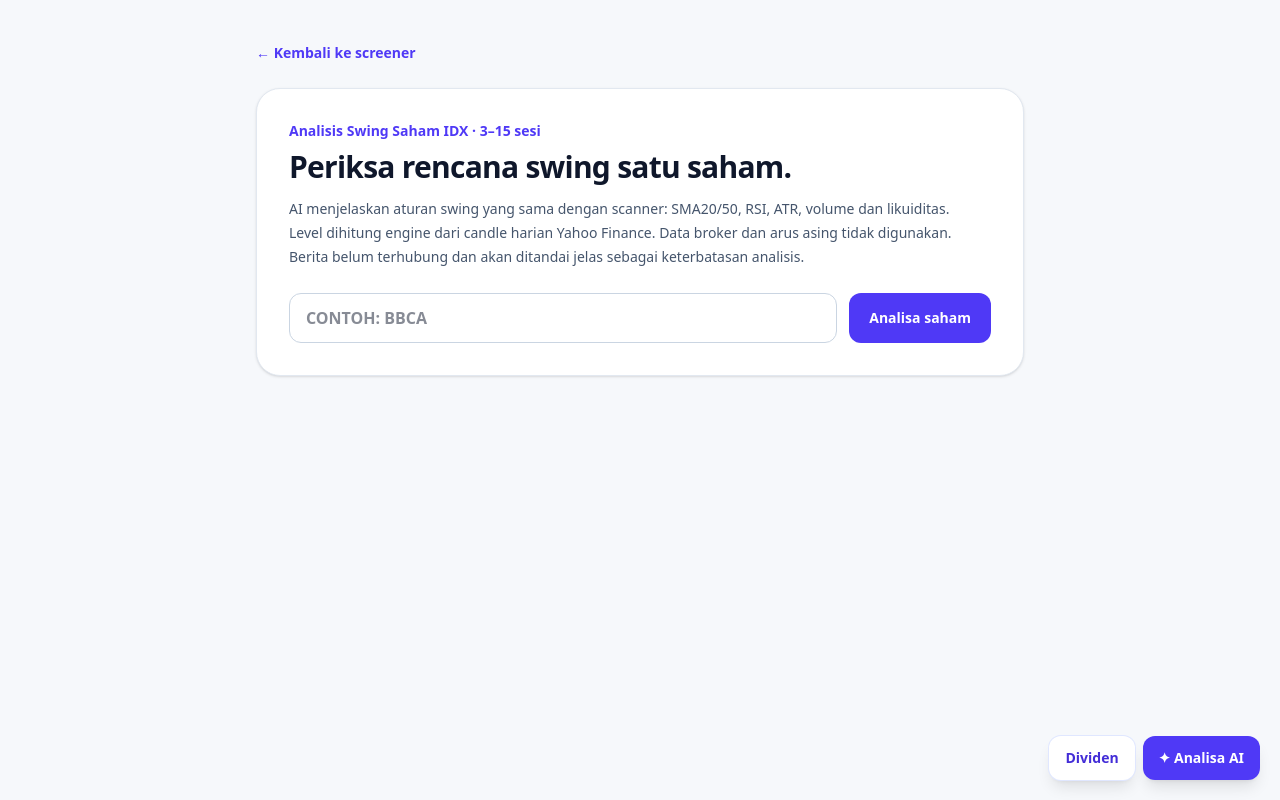
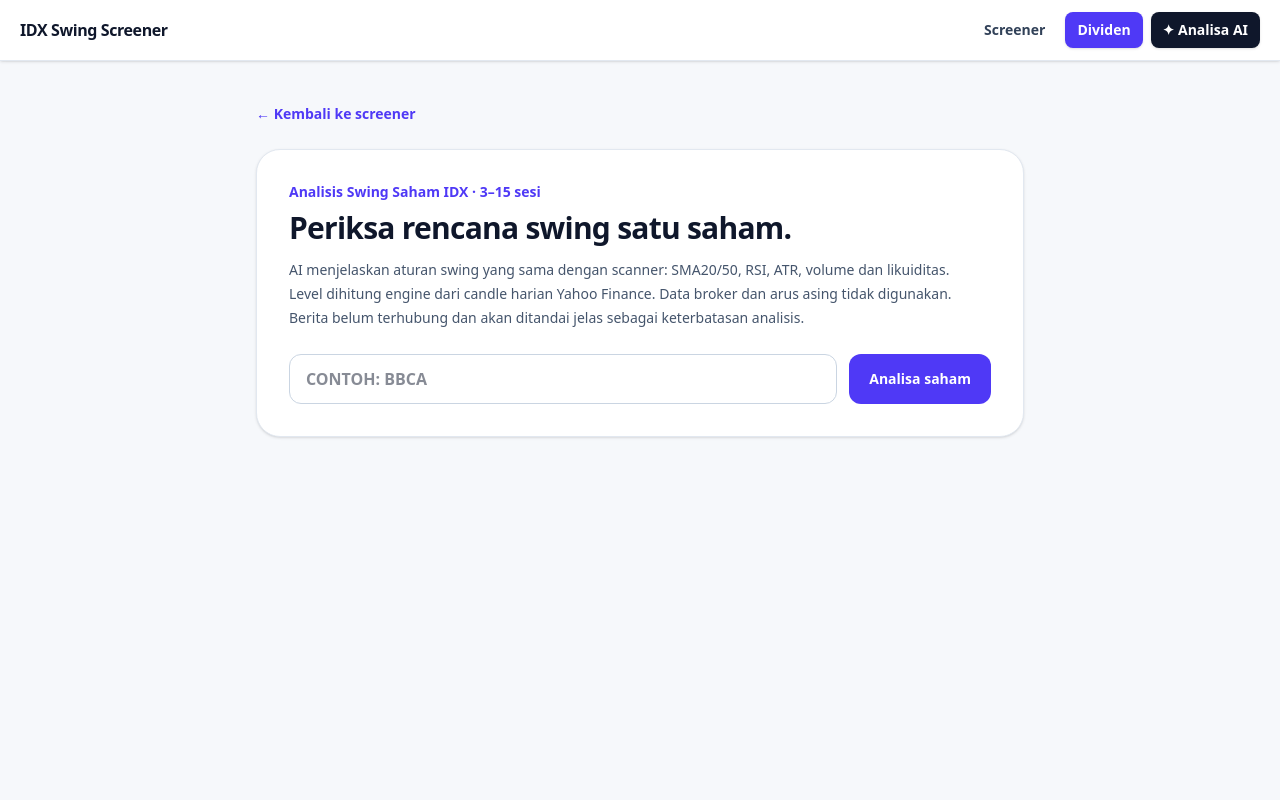
Before and after one commit to adhitstrife/IHSG-screener-swing, a Next.js app: page /analysis in a window 1280 px wide. Shown: the top 800 px of the page. Built offline with nearby package versions, Linux system fonts and the light colour scheme.

Commit message:
Add persistent navigation and dividend setup guidance

```diff
--- a/src/app/api/dividends/route.ts
+++ b/src/app/api/dividends/route.ts
@@ -1,11 +1,21 @@
 import { NextResponse } from "next/server";
-import { getDividendPage } from "@/lib/dividend-storage";
+import { getDividendPage, isDividendStorageConfigured } from "@/lib/dividend-storage";
 
 export const runtime = "nodejs";
 export const maxDuration = 30;
 
 export async function GET(request: Request) {
   try {
+    if (!isDividendStorageConfigured()) {
+      return NextResponse.json(
+        {
+          error:
+            "Kalender dividen sedang disiapkan. Silakan coba kembali setelah sinkronisasi data resmi tersedia.",
+          code: "DIVIDEND_STORAGE_NOT_CONFIGURED",
+        },
+        { status: 503, headers: { "Cache-Control": "no-store" } },
+      );
+    }
     const params = new URL(request.url).searchParams;
     const page = Number(params.get("page") ?? 1);
     const view = params.get("view") === "pending" ? "pending" : "eligible";
--- a/src/app/layout.tsx
+++ b/src/app/layout.tsx
@@ -15,6 +15,36 @@ export default function RootLayout({
   return (
     <html lang="id">
       <body>
+        <header className="sticky top-0 z-50 border-b border-slate-200 bg-white shadow-sm">
+          <nav
+            aria-label="Navigasi utama"
+            className="mx-auto flex max-w-7xl flex-wrap items-center justify-between gap-3 px-5 py-3"
+          >
+            <Link href="/" className="font-bold tracking-tight text-slate-900">
+              IDX Swing Screener
+            </Link>
+            <div className="flex items-center gap-2 text-sm font-semibold">
+              <Link
+                href="/"
+                className="rounded-lg px-3 py-2 text-slate-700 transition hover:bg-slate-100 hover:text-indigo-700"
+              >
+                Screener
+              </Link>
+              <Link
+                href="/dividends"
+                className="rounded-lg bg-indigo-600 px-3 py-2 text-white shadow-sm transition hover:bg-indigo-700"
+              >
+                Dividen
+              </Link>
+              <Link
+                href="/analysis"
+                className="rounded-lg bg-slate-900 px-3 py-2 text-white shadow-sm transition hover:bg-slate-700"
+              >
+                ✦ Analisa AI
+              </Link>
+            </div>
+          </nav>
+        </header>
         {children}
         <aside
           aria-label="Peringatan risiko investasi"
@@ -30,20 +60,6 @@ export default function RootLayout({
             </p>
           </div>
         </aside>
-        <div className="fixed bottom-5 right-5 z-50 flex gap-2">
-          <Link
-            href="/dividends"
-            className="rounded-xl bg-white px-4 py-3 text-sm font-bold text-indigo-700 shadow-lg ring-1 ring-indigo-100 transition hover:bg-indigo-50"
-          >
-            Dividen
-          </Link>
-          <Link
-            href="/analysis"
-            className="rounded-xl bg-indigo-600 px-4 py-3 text-sm font-bold text-white shadow-lg transition hover:bg-indigo-700"
-          >
-            ✦ Analisa AI
-          </Link>
-        </div>
         <Analytics />
       </body>
     </html>
```
Also changed, not shown: 1 other file (tests, documents, lock files or other folders).
